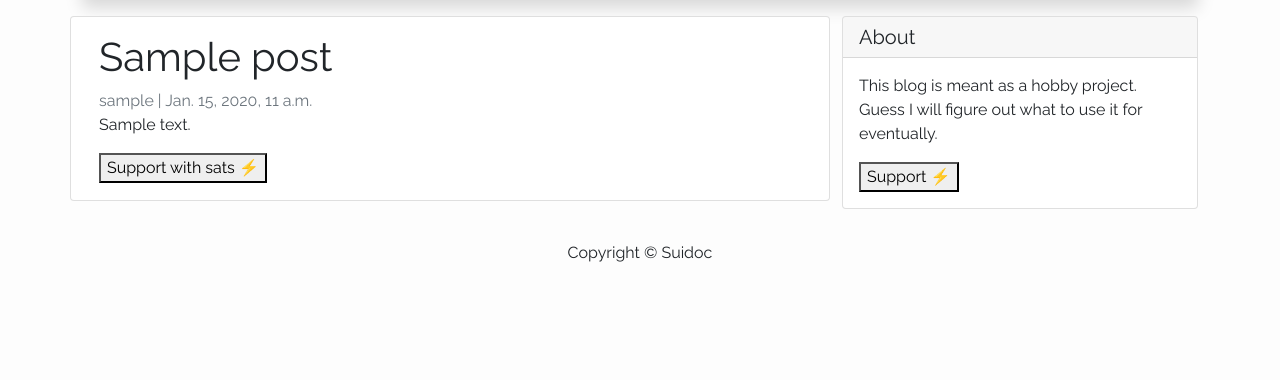
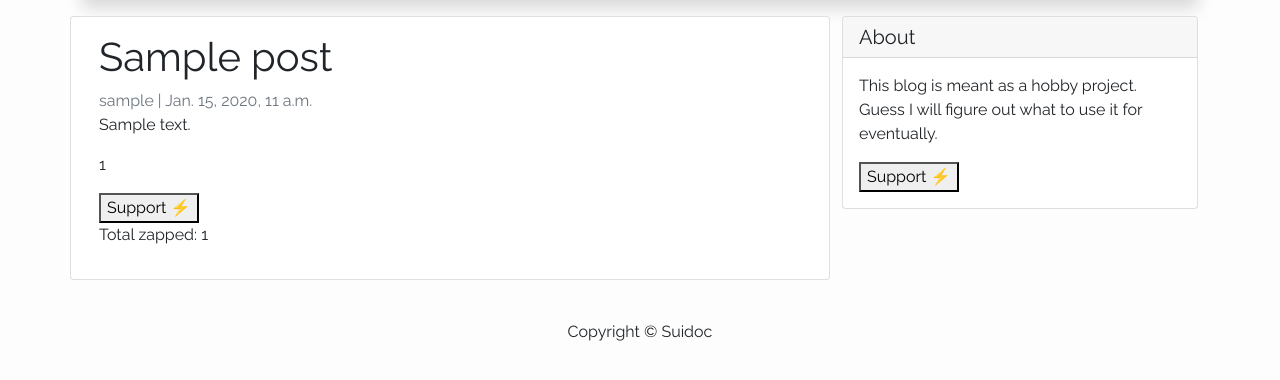
Before and after one commit to judesen/portfolio, a Django app: a page that uses blog/templates/blog/post_detail.html in a window 1280 px wide. Shown: the part 56-436 px from the top of the page. Run offline with Django 3.2, Linux system fonts and the light colour scheme; tables that the repository leaves empty hold one stand-in row (values such as "Sample post").

Commit message:
js webln is now accounting for detailed posts

```diff
--- a/blog/static/js/blog/main.js
+++ b/blog/static/js/blog/main.js
@@ -34,7 +34,7 @@ function lnErrorClose() {
 
 async function recordZap(post_id) {
     var request = new XMLHttpRequest();
-    request.open('POST', post_id + '/zap/', true);
+    request.open('POST', '/' + post_id + '/zap/', true);
     request.setRequestHeader('Content-Type', 'application/x-www-form-urlencoded; charset=UTF-8');
     zapResult = await zap();
     console.log(zapResult);
--- a/blog/templates/blog/post_detail.html
+++ b/blog/templates/blog/post_detail.html
@@ -8,7 +8,9 @@
         <h1>{% block title %} {{ object.title }} {% endblock title %}</h1>
         <time class=" text-muted">{{ post.author }} | {{ post.created_on }}</time>
         <p class="card-text ">{{ object.content | safe |linebreaksbr }}</p>
-        <button id="zapBtn" type="button" onclick="sendPayment()">Support with sats &#9889;</button>
+        <p>{{post.id}}</p>
+        <button type="button" onclick="recordZap({{post.id}})">Support &#9889;</button>
+        <p>Total zapped: {{post.zaps}}</p>
       </div>
     </article>
     {% include 'blog/sidebar.html' %}
--- a/blog/urls.py
+++ b/blog/urls.py
@@ -7,4 +7,5 @@ urlpatterns = [
     path("", views.PostList.as_view(), name="home"),
     path("<slug:slug>/", views.PostDetail.as_view(), name="post_detail"),
     path("<int:post_id>/zap/", views.zapped, name="post_zapped"),
+    path("<slug:slug>/<int:post_id>/zap/", views.zapped, name="post_detail_zapped"),
 ]
```
